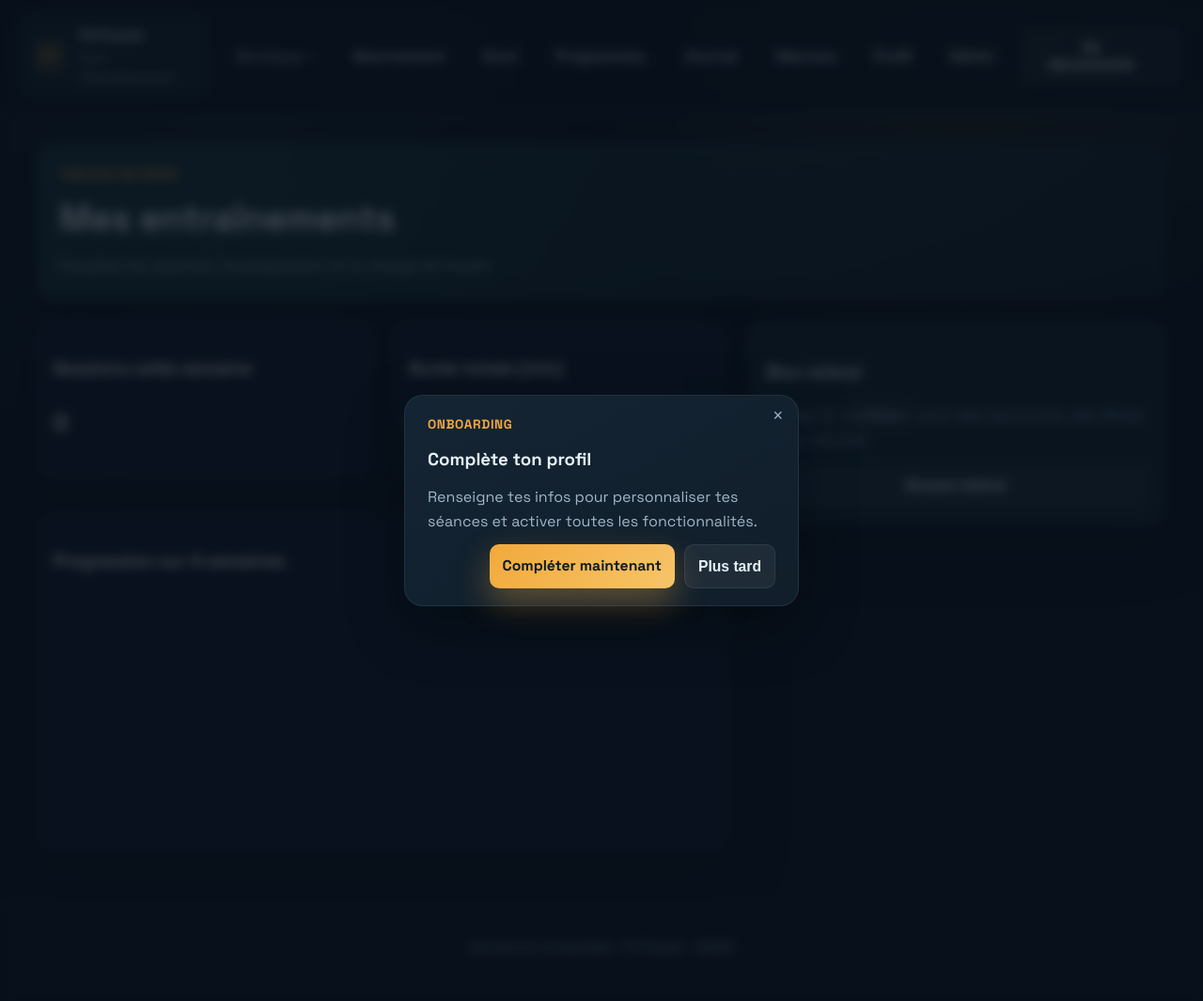
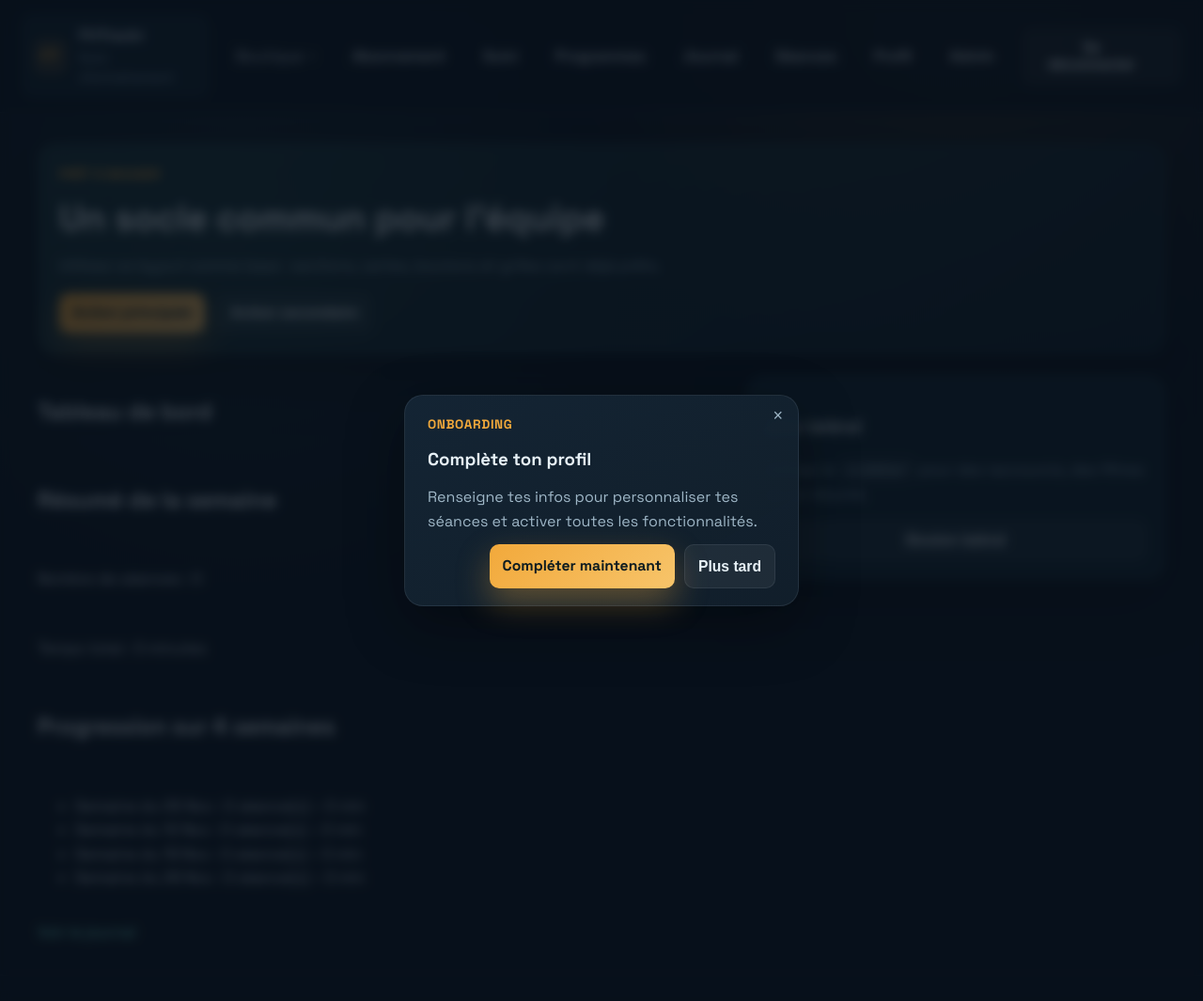
Before and after one commit to salahbekkaripro/FitTrackr, a Django app: page /suivi/dashboard/ in a window 1280 px wide. Shown: the whole page at 94% size. Run offline with Django 5.2, Linux system fonts and the light colour scheme; a user stored in the database is signed in; data that the repository does not hold is empty.

Commit message:
Feature/suivi (#9)
* Ajout module suivi avec dashboard, journal, badges et progression ; mise à jour core/models et settings/urls

* Ajout de .gitignore pour ignorer les fichiers inutiles

* Ajout du dashboard suivi et correction base.html

* Nettoyage : suppression de .DS_Store et ajout au .gitignore

* Ajout de l'app programs (récupérée depuis main)

* RE Ajout du dashboard suivi et correction base.html

---------

Co-authored-by: Erick Jana <erick@pc-373.home>
Co-authored-by: salahbekkaripro <salah.bekkaripro@gmail.com>

```diff
--- a/suivi/templates/suivi/dashboard.html
+++ b/suivi/templates/suivi/dashboard.html
@@ -1,97 +1,21 @@
 {% extends "base.html" %}
 
-{% block title %}Dashboard{% endblock %}
+{% block content %}
+<h1>Tableau de bord</h1>
 
-{% block page_header %}
-<section class="page-hero">
-    <p class="eyebrow">Tableau de bord</p>
-    <h1 class="page-title">Mes entraînements</h1>
-    <p class="lead">Visualise tes séances, ta progression et la charge de travail.</p>
-</section>
+<h2>Résumé de la semaine</h2>
+<p>Nombre de séances : {{ weekly_summary.nb_sessions|default:"0" }}</p>
+<p>Temps total : {{ weekly_summary.total_minutes|default:"0" }} minutes</p>
+
+<h2>Progression sur 4 semaines</h2>
+<ul>
+    {% for week in progression %}
+        <li>
+            Semaine du {{ week.week }} :
+            {{ week.sessions }} séance(s) – {{ week.minutes }} min
+        </li>
+    {% endfor %}
+</ul>
+
+<a href="{% url 'workout_journal' %}">Voir le journal</a>
 {% endblock %}
-
-{% block content %}
-
-<div style="display:flex; gap:20px; flex-wrap:wrap; margin-bottom:20px;">
-    <!-- Statistiques hebdo -->
-    <div class="card" style="padding:16px; flex:1; min-width:200px; background:#0d1b2a; color:white;">
-        <h3>Sessions cette semaine</h3>
-        <p style="font-size:24px; font-weight:700;">{{ weekly_summary.nb_sessions|default:0 }}</p>
-    </div>
-    <div class="card" style="padding:16px; flex:1; min-width:200px; background:#0d1b2a; color:white;">
-        <h3>Durée totale (min)</h3>
-        <p style="font-size:24px; font-weight:700;">{{ weekly_summary.total_minutes|default:0 }}</p>
-    </div>
-</div>
-
-<!-- Graphique progression -->
-<div class="card" style="padding:16px; background:#0d1b2a; color:white; margin-bottom:20px;">
-    <h3>Progression sur 4 semaines</h3>
-    <canvas id="progressChart" style="height:250px;"></canvas>
-</div>
-
-<script src="https://cdn.jsdelivr.net/npm/chart.js"></script>
-<script>
-const ctx = document.getElementById('progressChart').getContext('2d');
-const progressChart = new Chart(ctx, {
-    type: 'bar',
-    data: {
-        labels: JSON.parse('{{ labels|safe|escapejs }}'),
-        datasets: [
-            {
-                label: 'Séances',
-                data: JSON.parse('{{ session_counts|safe|escapejs }}'),
-                backgroundColor: 'rgba(29, 161, 242, 0.7)',
-                yAxisID: 'y1'
-            },
-            {
-                label: 'Durée (min)',
-                data: JSON.parse('{{ durations|safe|escapejs }}'),
-                backgroundColor: 'rgba(72, 219, 251, 0.7)',
-                yAxisID: 'y1'
-            },
-            {
-                label: 'Charge totale (kg x reps)',
-                data: JSON.parse('{{ total_weight|safe|escapejs }}'),
-                type: 'line',
-                borderColor: 'rgba(255, 99, 132, 1)',
-                backgroundColor: 'rgba(255, 99, 132, 0.2)',
-                fill: true,
-                yAxisID: 'y2'
-            }
-        ]
-    },
-    options: {
-        responsive: true,
-        interaction: {
-            mode: 'index',
-            intersect: false
-        },
-        scales: {
-            y1: {
-                type: 'linear',
-                position: 'left',
-                title: {
-                    display: true,
-                    text: 'Séances / Durée (min)'
-                },
-                beginAtZero: true
-            },
-            y2: {
-                type: 'linear',
-                position: 'right',
-                title: {
-                    display: true,
-                    text: 'Charge totale (kg x reps)'
-                },
-                beginAtZero: true,
-                grid: {
-                    drawOnChartArea: false
-                }
-            }
-        }
-    }
-});
-</script>
-
-{% endblock %}
--- a/suivi/views.py
+++ b/suivi/views.py
@@ -1,39 +1,35 @@
 from django.shortcuts import render
+from core.models import Workout
 from django.contrib.auth.decorators import login_required
 from django.db.models import Count, Sum
 from datetime import date, timedelta
 import csv
 from django.http import HttpResponse
+from core.models import Workout, UserBadge, Badge
 
-from programs.models import Workout as ProgramWorkout, WorkoutSet as ProgramWorkoutSet
-
-# ==========================================
-# DASHBOARD
-# ==========================================
 @login_required
 def dashboard(request):
     user = request.user
     today = date.today()
     start_week = today - timedelta(days=today.weekday())
-    start_period = today - timedelta(weeks=4)
+    start_period = today - timedelta(weeks=4)  # dernière 4 semaines
 
-    # Récupérer les workouts de l'utilisateur sur les 4 dernières semaines
-    workouts = ProgramWorkout.objects.filter(user=user, workout_date__gte=start_period)
+    workouts = Workout.objects.filter(user=user, workout_date__gte=start_period)
 
-    # Stats hebdomadaires
+    # Récapitulatif hebdo
     weekly_summary = workouts.filter(workout_date__gte=start_week)\
         .aggregate(nb_sessions=Count('id'), total_minutes=Sum('duration_minutes'))
 
-    # Progression par semaine
+    # Progression par semaine sur 4 semaines
     progression = []
     for i in range(4):
         week_start = start_period + timedelta(weeks=i)
         week_end = week_start + timedelta(days=6)
-        week_workouts = workouts.filter(workout_date__range=[week_start, week_end])
+        week_data = workouts.filter(workout_date__range=[week_start, week_end])
         progression.append({
             "week": week_start.strftime("%d %b"),
-            "sessions": week_workouts.count(),
-            "minutes": week_workouts.aggregate(total=Sum('duration_minutes'))['total'] or 0
+            "sessions": week_data.count(),
+            "minutes": week_data.aggregate(total=Sum('duration_minutes'))['total'] or 0
         })
 
     return render(request, "suivi/dashboard.html", {
@@ -42,107 +38,43 @@ def dashboard(request):
     })
 
 
-# ==========================================
-# WORKOUT JOURNAL
-# ==========================================
 @login_required
 def workout_journal(request):
     user = request.user
-    program_filter = request.GET.get("program", "")
-
-    workouts = ProgramWorkout.objects.filter(user=user)
-    if program_filter:
-        workouts = workouts.filter(program__name__icontains=program_filter)
-
-    return render(request, "suivi/journal.html", {
-        "workouts": workouts,
-        "filter_program": program_filter
-    })
+    workout_type_filter = request.GET.get("type", "")
+    workouts = Workout.objects.filter(user=user)
+    if workout_type_filter:
+        workouts = workouts.filter(workout_type__iexact=workout_type_filter)
+    return render(request, "suivi/journal.html", {"workouts": workouts, "filter_type": workout_type_filter})
 
 
-# ==========================================
-# EXPORT CSV
-# ==========================================
 @login_required
 def export_workout_csv(request):
     user = request.user
-    workouts = ProgramWorkout.objects.filter(user=user)
-
+    workouts = Workout.objects.filter(user=user)
     response = HttpResponse(content_type='text/csv')
     response['Content-Disposition'] = 'attachment; filename="workouts.csv"'
 
     writer = csv.writer(response)
-    writer.writerow(['Date', 'Titre', 'Programme', 'Durée (min)', 'Notes'])
-
+    writer.writerow(['Date', 'Titre', 'Type', 'Durée (min)', 'Notes'])
     for w in workouts:
-        writer.writerow([
-            w.workout_date,
-            w.title,
-            w.program.name if w.program else '',
-            w.duration_minutes,
-            w.notes
-        ])
+        writer.writerow([w.workout_date, w.title, w.workout_type, w.duration_minutes, w.notes])
 
     return response
 
 
-# ==========================================
-# PROGRESSION / GRAPH
-# ==========================================
-@login_required
-def progression(request):
-    user = request.user
-    workouts = ProgramWorkout.objects.filter(user=user).order_by('workout_date')
-
-    labels = []
-    session_counts = []
-    durations = []
-    total_weight = []  # charge totale par semaine
-
-    if workouts.exists():
-        first_date = workouts.first().workout_date
-        last_date = workouts.last().workout_date
-        current = first_date
-
-        while current <= last_date:
-            week_end = current + timedelta(days=6)
-            week_workouts = workouts.filter(workout_date__range=[current, week_end])
-
-            # Nombre de séances et durée totale
-            labels.append(current.strftime("%d %b"))
-            session_counts.append(week_workouts.count())
-            durations.append(week_workouts.aggregate(total=Sum('duration_minutes'))['total'] or 0)
-
-            # Charge totale (somme des reps * poids pour les sets de la semaine)
-            sets = ProgramWorkoutSet.objects.filter(workout__in=week_workouts)
-            charge = sum((s.reps * (s.weight_kg or 0)) for s in sets)
-            total_weight.append(charge)
-
-            current += timedelta(weeks=1)
-
-    return render(request, "suivi/progression.html", {
-        "labels": labels,
-        "session_counts": session_counts,
-        "durations": durations,
-        "total_weight": total_weight,
-    })
-# ==========================================
-# BADGES
-# ==========================================
 @login_required
 def user_badges(request):
     user = request.user
+    workouts = Workout.objects.filter(user=user)
+
+    # Badge régularité : 3 séances/semaine sur 4 dernières semaines
     today = date.today()
     start_period = today - timedelta(weeks=4)
-
-    recent_workouts = ProgramWorkout.objects.filter(user=user, workout_date__gte=start_period)
-
-    # Badge régularité : 3 séances/semaine sur 4 dernières semaines
-    weekly_counts = [
-        recent_workouts.filter(workout_date__gte=start_period + timedelta(weeks=i),
-                               workout_date__lte=start_period + timedelta(weeks=i, days=6)).count()
-        for i in range(4)
-    ]
+    recent_workouts = workouts.filter(workout_date__gte=start_period)
+    weekly_counts = [recent_workouts.filter(workout_date__gte=start_period + timedelta(weeks=i),
+                                            workout_date__lte=start_period + timedelta(weeks=i, days=6)).count()
+                     for i in range(4)]
     regularity_badge = all(c >= 3 for c in weekly_counts)
 
     # Badge volume : 5 heures cumulées sur 4 semaines
@@ -154,3 +86,38 @@ def user_badges(request):
         "volume_badge": volume_badge,
         "total_minutes": total_minutes
     })
+
+@login_required
+def progression(request):
+    user = request.user
+    workouts = Workout.objects.filter(user=user).order_by('workout_date')
+
+    labels = []
+    session_counts = []
+    durations = []
+
+    # Si l'utilisateur a au moins un entraînement
+    if workouts.exists():
+        first_date = workouts.first().workout_date
+        last_date = workouts.last().workout_date
+
+        current = first_date
+
+        while current <= last_date:
+            week_end = current + timedelta(days=6)
+
+            week_workouts = workouts.filter(workout_date__range=[current, week_end])
+
+            labels.append(current.strftime("%d %b"))
+            session_counts.append(week_workouts.count())
+            durations.append(
+                week_workouts.aggregate(total=Sum('duration_minutes'))['total'] or 0
+            )
+
+            current += timedelta(weeks=1)
+
+    return render(request, "suivi/progression.html", {
+        "labels": labels,
+        "session_counts": session_counts,
+        "durations": durations,
+    })
```
Also changed, not shown: suivi/templates/suivi/progression.html (+16 -26 lines), 1 other file.
